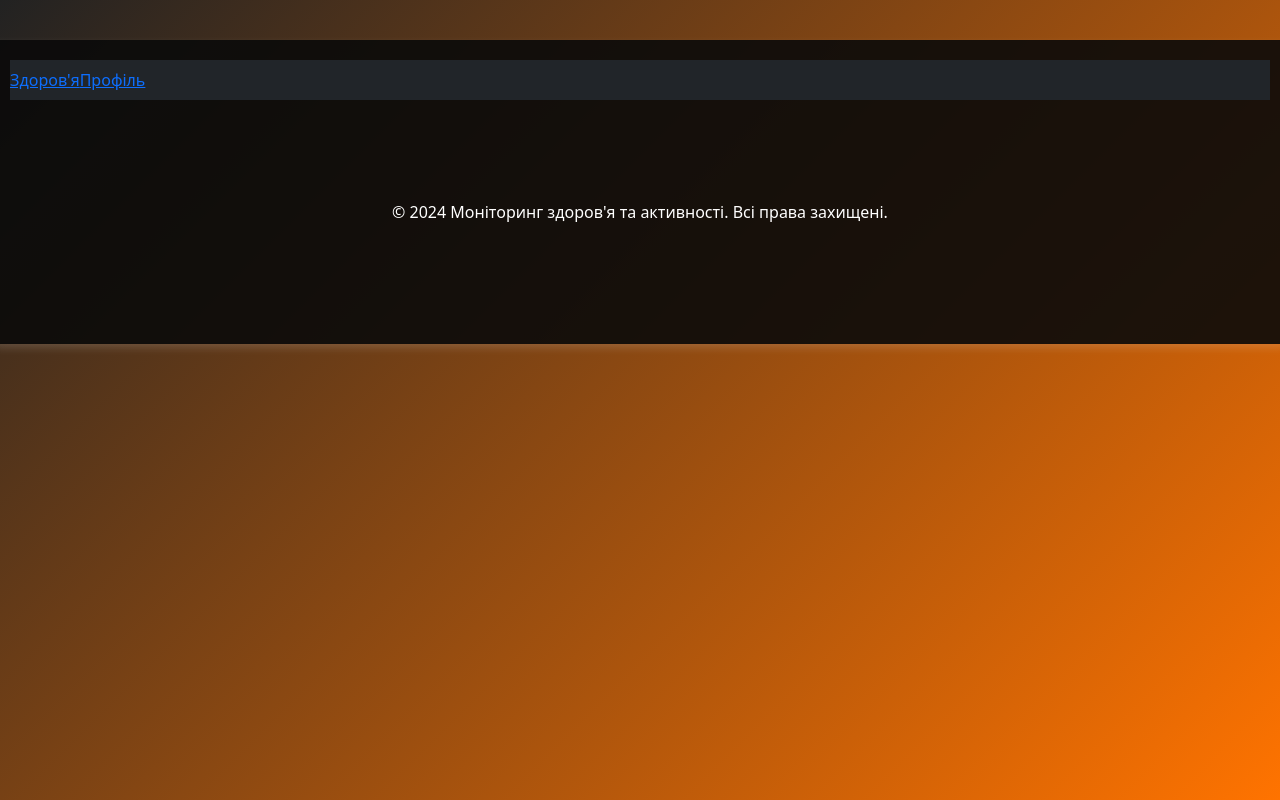
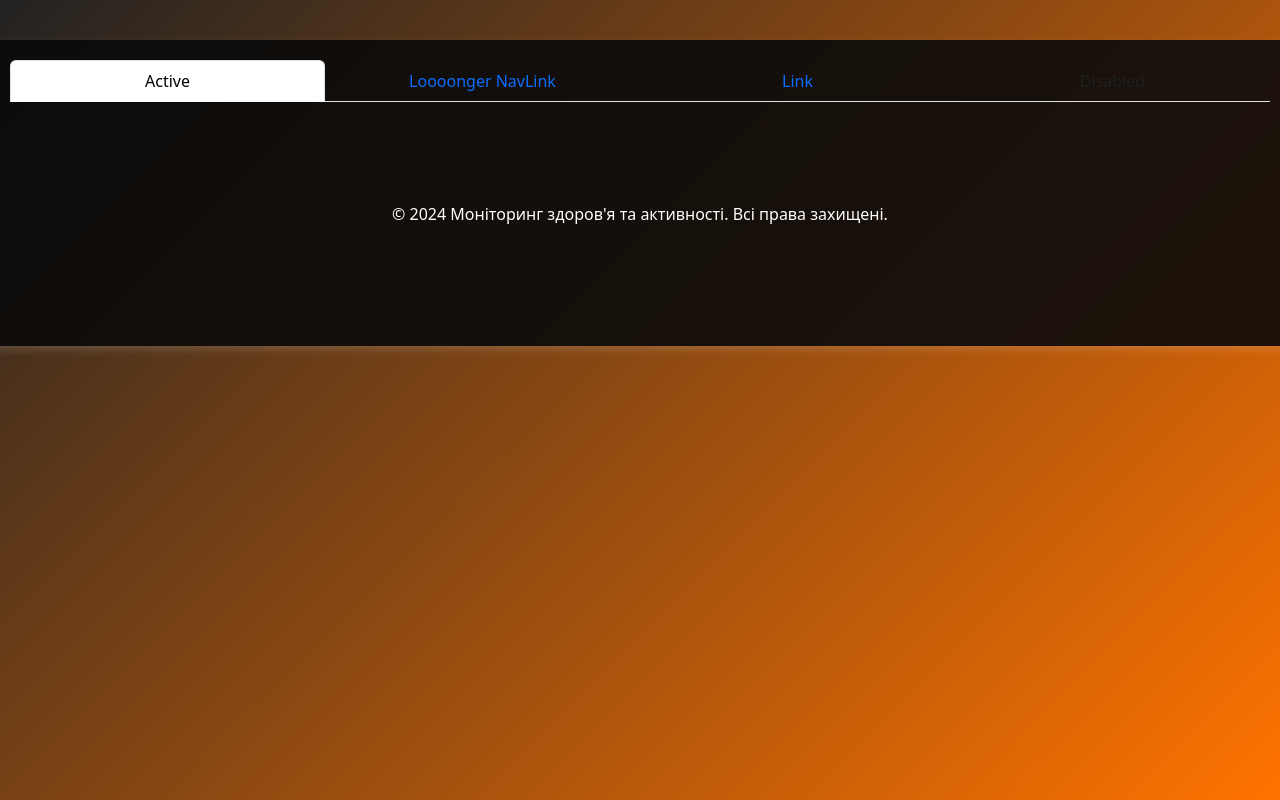
Before and after one commit to onsviii/fitness_track, a React (Create React App) app: page /profile in a window 1280 px wide. Built offline with nearby package versions, Linux system fonts and the light colour scheme.

Commit message:
Improved navbar appearance

```diff
--- a/src/components/NaviBar.js
+++ b/src/components/NaviBar.js
@@ -1,17 +1,23 @@
 import React from "react";
-import { Navbar, Nav} from "react-bootstrap"
-import { NavLink } from "react-router"
-
+import Nav from 'react-bootstrap/Nav';
 
 export default function NaviBar() {
-    return (
-        <>
-            <Navbar collapseOnSelect expand="lg" bg="dark" variant="dark">
-                <Nav className="mr-auto">
-                    <NavLink to="/home">Здоров'я</NavLink>
-                    <NavLink to="/profile">Профіль</NavLink>
-                </Nav>
-            </Navbar>
-        </>
-    )
+  return (
+    <Nav justify variant="tabs" defaultActiveKey="/home">
+      <Nav.Item>
+        <Nav.Link href="/home">Active</Nav.Link>
+      </Nav.Item>
+      <Nav.Item>
+        <Nav.Link eventKey="link-1">Loooonger NavLink</Nav.Link>
+      </Nav.Item>
+      <Nav.Item>
+        <Nav.Link eventKey="link-2">Link</Nav.Link>
+      </Nav.Item>
+      <Nav.Item>
+        <Nav.Link eventKey="disabled" disabled>
+          Disabled
+        </Nav.Link>
+      </Nav.Item>
+    </Nav>
+  );
 }
```
